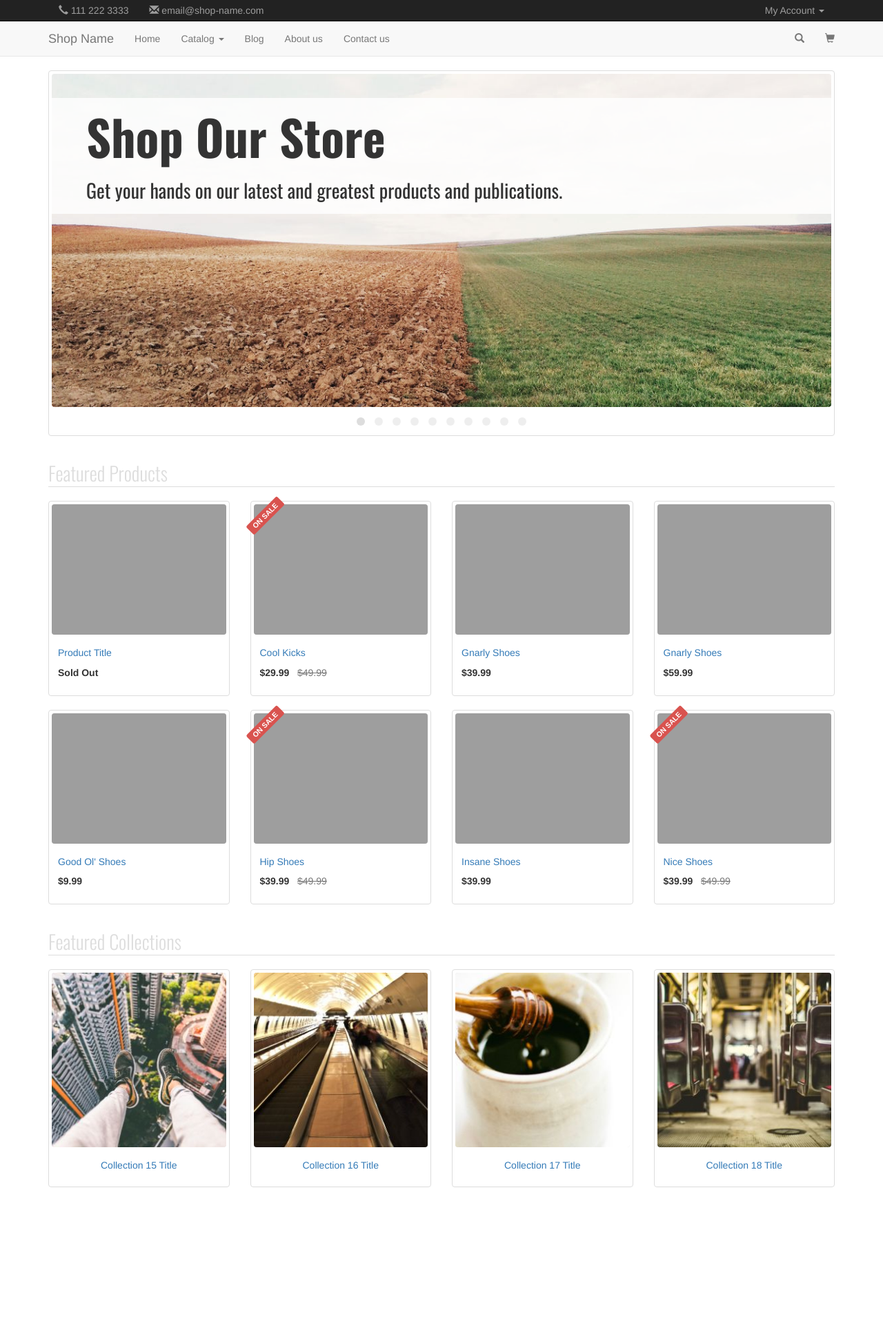
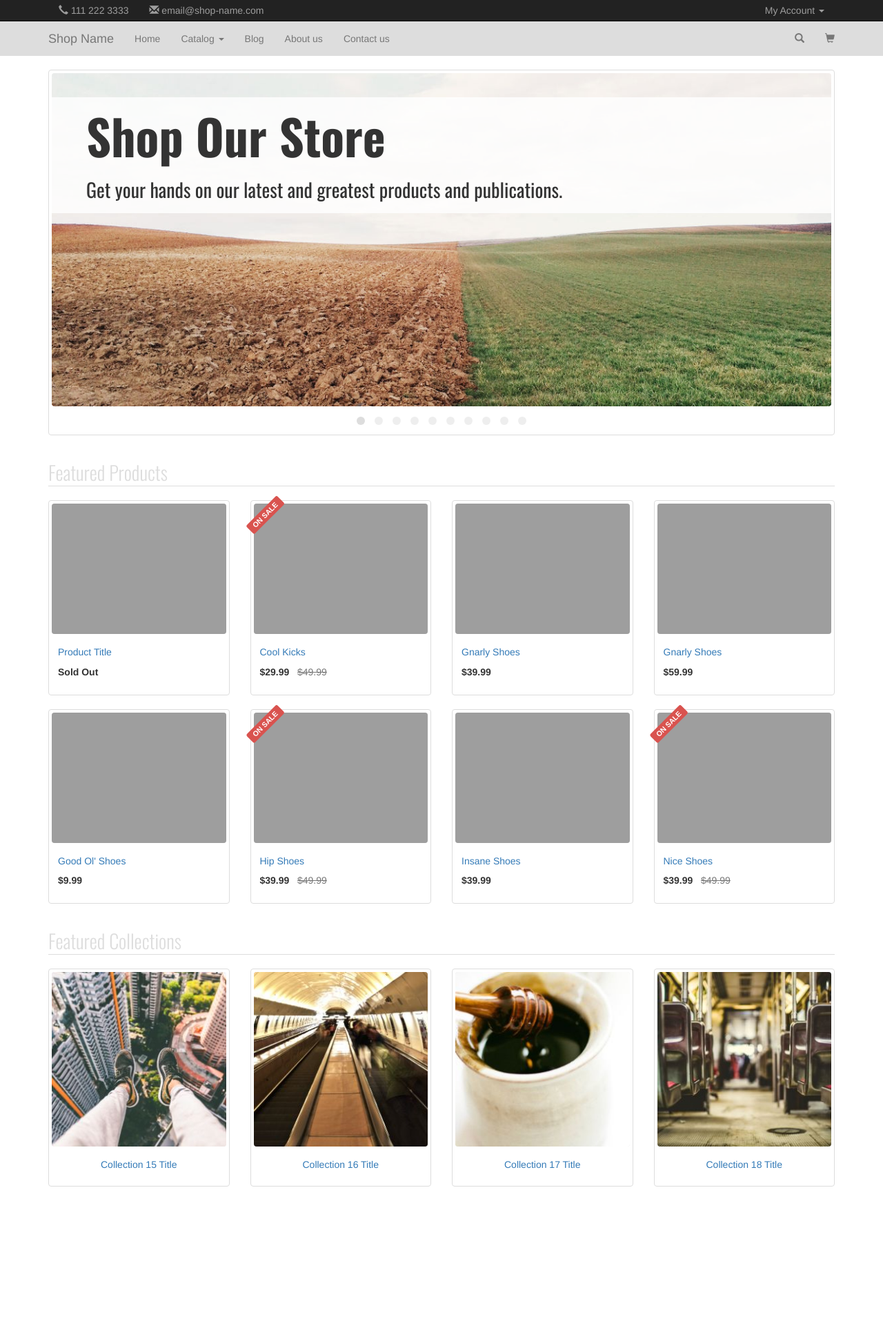
Before and after one commit to vassilis/jekyll-ecommerce-template, a Jekyll site: the page built from index.html, in a window 1280 px wide. Shown: the whole page at 69% size. Built offline with Jekyll 4.4.1, drawn with Linux system fonts in a browser that asks for light colours; nearby versions of some CDN libraries.

Commit message:
update navbar-main css

```diff
--- a/_includes/navbar-main.html
+++ b/_includes/navbar-main.html
@@ -1,6 +1,6 @@
 
 
-<nav class="navbar navbar-default navbar-static-top">
+<nav class="navbar navbar-default navbar-static-top navbar-main">
   <div class="container">
 
     <!-- Brand and toggle get grouped for better mobile display -->
--- a/css/main.scss
+++ b/css/main.scss
@@ -71,6 +71,11 @@ body {
   .navbar-right {
     margin-right: 0;
   }
+}
+
+.navbar-main {
+  border: 0;
+  background: #DDD;
 }
 
 .owl-carousel {
```
